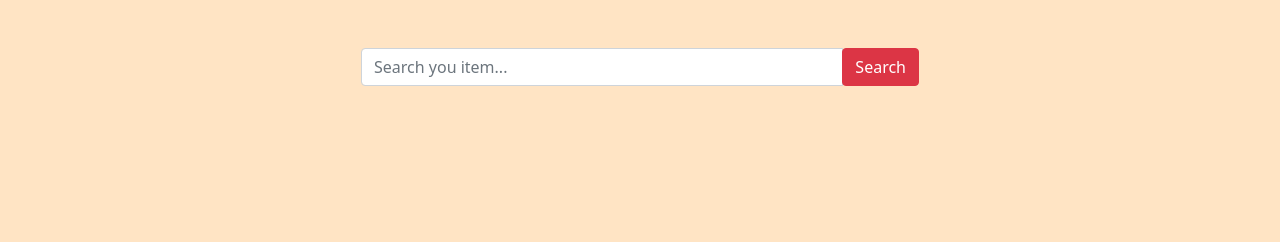
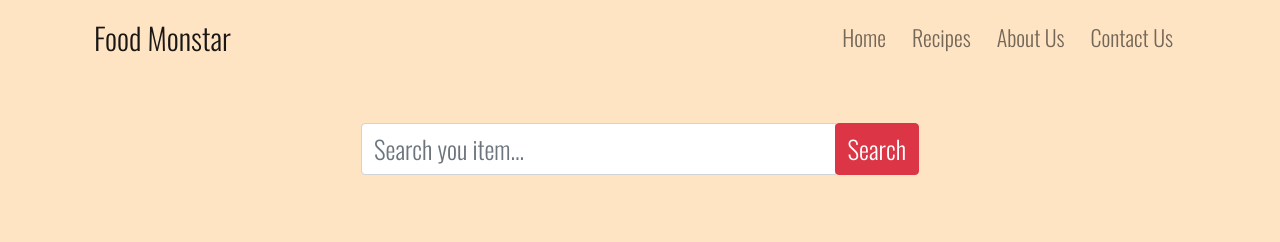
Before and after one commit to sahariar-safin/food-monster, a plain HTML site: page index.html in a window 1280 px wide. Drawn offline with nearby package versions, Linux system fonts and the light colour scheme.

Commit message:
Hip hip hurryyyy I am done

```diff
--- a/app.js
+++ b/app.js
@@ -40,9 +40,9 @@ let handlefoodClick = foodId => {
             <img src="${ data.meals[0].strMealThumb }">
             <h1>${ data.meals[0].strMeal }</h1>
             <br>
-            <h1>food: ${ data.meals[0].strCategory }</h1>
+            <h1>Category: ${ data.meals[0].strCategory }</h1>
             <br>
-            <h3>📌 ${ data.meals[0].strMeasure1 }</h3>
+            <h3>✅ ${ data.meals[0].strMeasure1 }</h3>
             <h3>📌 ${ data.meals[0].strMeasure2 }</h3>
             <h3>📌 ${ data.meals[0].strMeasure3 }</h3>
             <h3>📌 ${ data.meals[0].strMeasure4 }</h3>
--- a/index.html
+++ b/index.html
@@ -11,6 +11,35 @@
 </head>
 
 <body>
+    <header class="container">
+        <nav class="navbar navbar-expand-lg navbar-light">
+            <div class="container-fluid">
+                <a class="navbar-brand logo" href="#">Food Monstar</a>
+                <button class="navbar-toggler" type="button" data-bs-toggle="collapse" data-bs-target="#navbarNav"
+                    aria-controls="navbarNav" aria-expanded="false" aria-label="Toggle navigation">
+                    <span class="navbar-toggler-icon"></span>
+                </button>
+                <div class="collapse navbar-collapse justify-content-end" id="navbarNav">
+                    <ul class="navbar-nav main-manu">
+                        <li class="nav-item">
+                            <a class="nav-link" aria-current="page" href="#">Home</a>
+                        </li>
+                        <li class="nav-item">
+                            <a class="nav-link" href="#products">Recipes</a>
+                        </li>
+                        <li class="nav-item">
+                            <a class="nav-link" href="#about-us">About Us</a>
+                        </li>
+                        <li class="nav-item">
+                            <a class="nav-link" href="#contact-us">Contact Us</a>
+                        </li>
+                    </ul>
+                </div>
+            </div>
+        </nav>
+    </header>
+
+
     <div class="container">
         <form class="col-md-6 m-auto py-5">
             <div class="input-group mb-3">
--- a/style.css
+++ b/style.css
@@ -1,5 +1,28 @@
+@import url('https://fonts.googleapis.com/css2?family=Oswald:wght@300&display=swap');
+
 body {
     background-color: bisque;
+    font-family: 'Oswald', sans-serif;
+}
+.main-manu li a {
+    font-size: 22px;
+    color: black;
+}
+
+.main-manu li {
+    padding: 5px;
+}
+
+.logo {
+    font-size: 30px;
+    color: black;
+}
+input#foodInput {
+    font-size: 25px;
+}
+
+button#search {
+    font-size: 25px;
 }
 .card{
     width: 300px;
```
